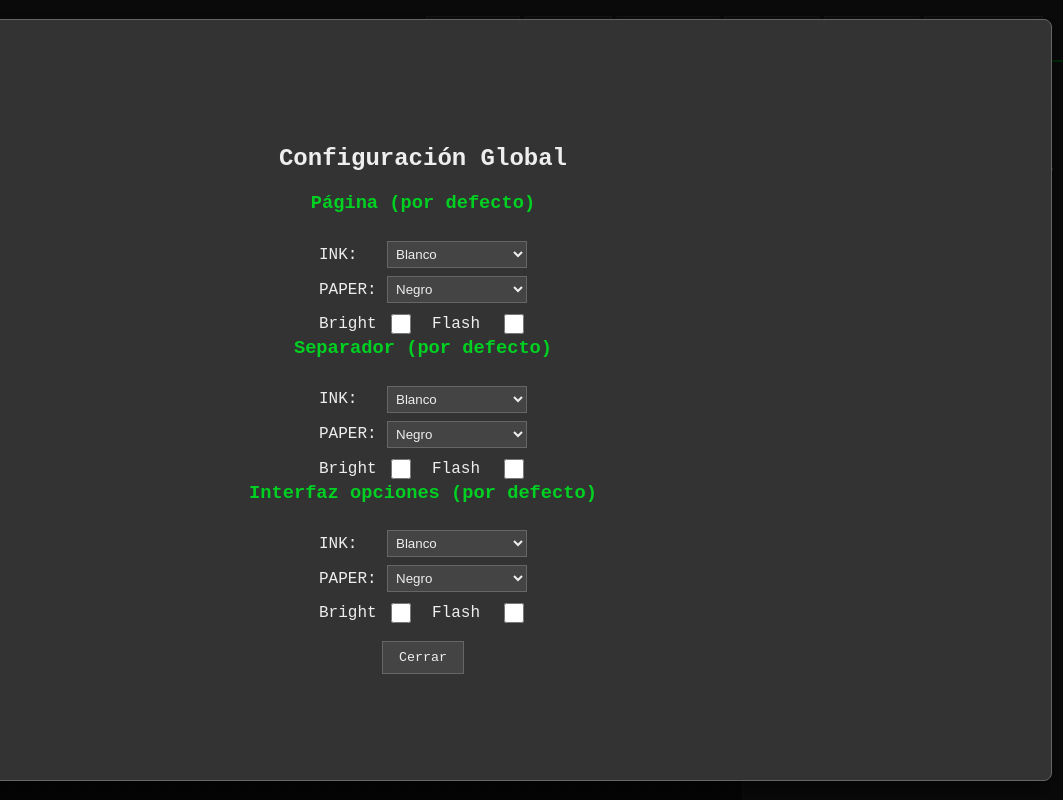
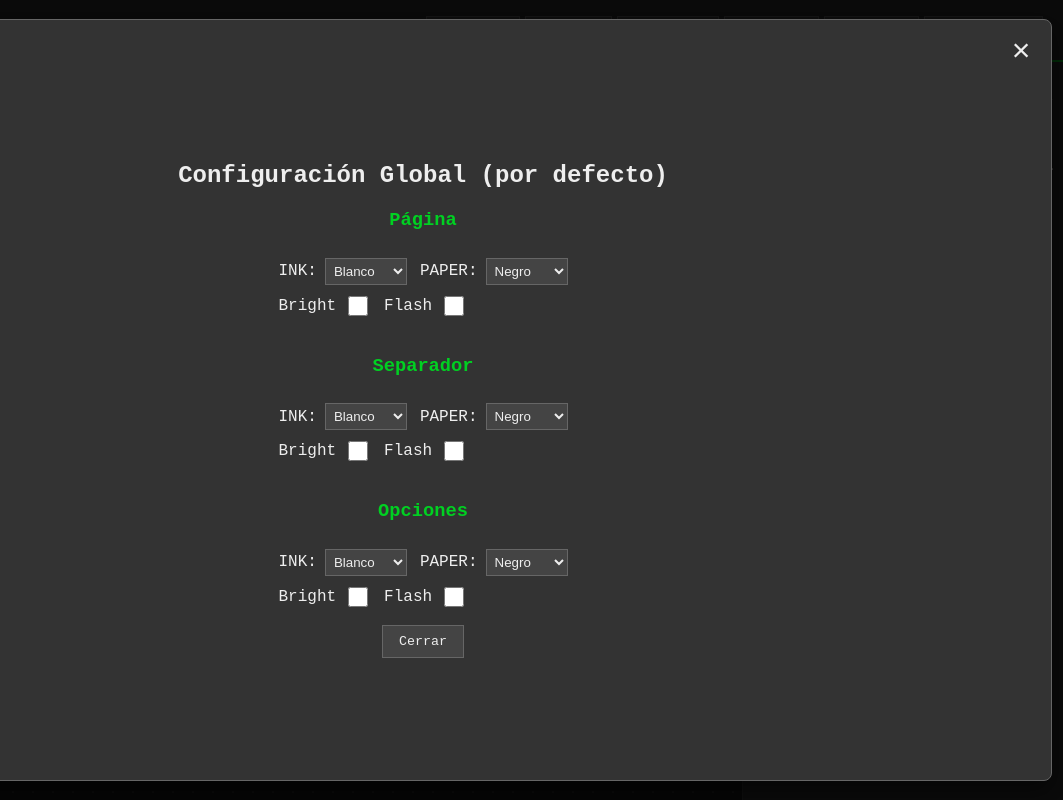
Before and after one commit to rtorralba/zx-story-flow, a website built with Vite: page index.html in a window 1280 px wide. Both pictures are taken after a click on the button "⚙️ Config". Shown: the full height of the page, 217-1280 px from the left. Built offline with nearby package versions, Linux system fonts and the light colour scheme; a web font is replaced by a local one.

Commit message:
feat: add close button functionality to global config modal and improve styling

```diff
--- a/index.html
+++ b/index.html
@@ -59,7 +59,7 @@
                     <div class="config-row">
                         <label>
                             <input type="checkbox" id="use-custom-config">
-                            Usar configuración específica
+                            Configuración específica
                         </label>
                     </div>
                     <div id="custom-config-content" style="display: none;">
@@ -77,9 +77,7 @@
                                 <option value="yellow">Amarillo</option>
                                 <option value="white">Blanco</option>
                             </select>
-                        </div>
-                        <div class="config-row">
-                            <label for="page-paper">PAPER:</label>
+                            <label for="page-paper" style="margin-left: 5px;">PAPER:</label>
                             <select id="page-paper" name="page-paper">
                                 <option value="black">Negro</option>
                                 <option value="blue">Azul</option>
@@ -94,7 +92,7 @@
                         <div class="config-row">
                             <label for="page-bright">Bright</label>
                             <input type="checkbox" id="page-bright" name="page-bright">
-                            <label for="page-flash" style="margin-left: 10px;">Flash</label>
+                            <label for="page-flash" style="margin-left: 5px;">Flash</label>
                             <input type="checkbox" id="page-flash" name="page-flash">
                         </div>
                     </div>
@@ -112,9 +110,7 @@
                                 <option value="yellow">Amarillo</option>
                                 <option value="white">Blanco</option>
                             </select>
-                        </div>
-                        <div class="config-row">
-                            <label for="separator-paper">PAPER:</label>
+                            <label for="separator-paper" style="margin-left: 5px;">PAPER:</label>
                             <select id="separator-paper" name="separator-paper">
                                 <option value="black">Negro</option>
                                 <option value="blue">Azul</option>
@@ -129,11 +125,11 @@
                         <div class="config-row">
                             <label for="separator-bright">Bright</label>
                             <input type="checkbox" id="separator-bright" name="separator-bright">
-                            <label for="separator-flash" style="margin-left: 10px;">Flash</label>
+                            <label for="separator-flash" style="margin-left: 5px;">Flash</label>
                             <input type="checkbox" id="separator-flash" name="separator-flash">
                         </div>
                     </div>
-                    <h3>Interfaz opciones</h3>
+                    <h3>Opciones</h3>
                     <div class="config-options">
                         <div class="config-row">
                             <label for="interface-ink">INK:</label>
@@ -147,9 +143,7 @@
                                 <option value="yellow">Amarillo</option>
                                 <option value="white">Blanco</option>
                             </select>
-                        </div>
-                        <div class="config-row">
-                            <label for="interface-paper">PAPER:</label>
+                            <label for="interface-paper" style="margin-left: 5px;">PAPER:</label>
                             <select id="interface-paper" name="interface-paper">
                                 <option value="black">Negro</option>
                                 <option value="blue">Azul</option>
@@ -164,7 +158,7 @@
                         <div class="config-row">
                             <label for="interface-bright">Bright</label>
                             <input type="checkbox" id="interface-bright" name="interface-bright">
-                            <label for="interface-flash" style="margin-left: 10px;">Flash</label>
+                            <label for="interface-flash" style="margin-left: 5px;">Flash</label>
                             <input type="checkbox" id="interface-flash" name="interface-flash">
                         </div>
                     </div>
@@ -177,8 +171,9 @@
     <!-- Modal de configuración global -->
     <div id="global-config-modal" class="modal-overlay" style="display: none;">
         <div class="modal-content">
-            <h2>Configuración Global</h2>
-            <h3>Página (por defecto)</h3>
+            <button class="modal-close-btn" id="modal-close-btn">&times;</button>
+            <h2>Configuración Global (por defecto)</h2>
+            <h3>Página</h3>
             <div class="config-options">
                 <div class="config-row">
                     <label for="global-page-ink">INK:</label>
@@ -192,9 +187,7 @@
                         <option value="yellow">Amarillo</option>
                         <option value="white" selected>Blanco</option>
                     </select>
-                </div>
-                <div class="config-row">
-                    <label for="global-page-paper">PAPER:</label>
+                    <label for="global-page-paper" style="margin-left: 5px;">PAPER:</label>
                     <select id="global-page-paper">
                         <option value="black" selected>Negro</option>
                         <option value="blue">Azul</option>
@@ -209,11 +202,12 @@
                 <div class="config-row">
                     <label for="global-page-bright">Bright</label>
                     <input type="checkbox" id="global-page-bright">
-                    <label for="global-page-flash" style="margin-left: 10px;">Flash</label>
+                    <label for="global-page-flash" style="margin-left: 5px;">Flash</label>
                     <input type="checkbox" id="global-page-flash">
                 </div>
             </div>
-            <h3>Separador (por defecto)</h3>
+            <br><br>
+            <h3>Separador</h3>
             <div class="config-options">
                 <div class="config-row">
                     <label for="global-separator-ink">INK:</label>
@@ -227,9 +221,7 @@
                         <option value="yellow">Amarillo</option>
                         <option value="white" selected>Blanco</option>
                     </select>
-                </div>
-                <div class="config-row">
-                    <label for="global-separator-paper">PAPER:</label>
+                    <label for="global-separator-paper" style="margin-left: 5px;">PAPER:</label>
                     <select id="global-separator-paper">
                         <option value="black" selected>Negro</option>
                         <option value="blue">Azul</option>
@@ -244,11 +236,12 @@
                 <div class="config-row">
                     <label for="global-separator-bright">Bright</label>
                     <input type="checkbox" id="global-separator-bright">
-                    <label for="global-separator-flash" style="margin-left: 10px;">Flash</label>
+                    <label for="global-separator-flash" style="margin-left: 5px;">Flash</label>
                     <input type="checkbox" id="global-separator-flash">
                 </div>
             </div>
-            <h3>Interfaz opciones (por defecto)</h3>
+            <br><br>
+            <h3>Opciones</h3>
             <div class="config-options">
                 <div class="config-row">
                     <label for="global-interface-ink">INK:</label>
@@ -262,9 +255,7 @@
                         <option value="yellow">Amarillo</option>
                         <option value="white" selected>Blanco</option>
                     </select>
-                </div>
-                <div class="config-row">
-                    <label for="global-interface-paper">PAPER:</label>
+                    <label for="global-interface-paper" style="margin-left: 5px;">PAPER:</label>
                     <select id="global-interface-paper">
                         <option value="black" selected>Negro</option>
                         <option value="blue">Azul</option>
@@ -279,7 +270,7 @@
                 <div class="config-row">
                     <label for="global-interface-bright">Bright</label>
                     <input type="checkbox" id="global-interface-bright">
-                    <label for="global-interface-flash" style="margin-left: 10px;">Flash</label>
+                    <label for="global-interface-flash" style="margin-left: 5px;">Flash</label>
                     <input type="checkbox" id="global-interface-flash">
                 </div>
             </div>
--- a/js/app.js
+++ b/js/app.js
@@ -99,6 +99,12 @@ document.addEventListener('DOMContentLoaded', () => {
 
     // Cerrar modal de configuración global
     document.getElementById('close-global-config').addEventListener('click', () => {
+        saveGlobalConfig();
+        globalConfigModal.style.display = 'none';
+    });
+
+    // Cerrar modal con botón X
+    document.getElementById('modal-close-btn').addEventListener('click', () => {
         saveGlobalConfig();
         globalConfigModal.style.display = 'none';
     });
@@ -594,6 +600,14 @@ document.addEventListener('DOMContentLoaded', () => {
             const modalContent = document.createElement('div');
             modalContent.className = 'modal-content';
 
+            // Close button
+            const closeBtn = document.createElement('button');
+            closeBtn.className = 'modal-close-btn';
+            closeBtn.innerHTML = '&times;';
+            closeBtn.addEventListener('click', () => {
+                overlay.remove();
+            });
+
             const title = document.createElement('h3');
             title.textContent = 'Edit Screen Text';
 
@@ -671,6 +685,7 @@ document.addEventListener('DOMContentLoaded', () => {
 
             btnContainer.appendChild(cancelBtn);
             btnContainer.appendChild(saveBtn);
+            modalContent.appendChild(closeBtn);
             modalContent.appendChild(title);
             modalContent.appendChild(crtTv);
             modalContent.appendChild(btnContainer);
--- a/style.css
+++ b/style.css
@@ -228,6 +228,31 @@ canvas {
     border: 1px solid var(--node-border);
     align-items: center;
     justify-content: center;
+    position: relative;
+}
+
+.modal-close-btn {
+    position: absolute;
+    top: 10px;
+    right: 10px;
+    background: transparent;
+    border: none;
+    color: var(--text-color);
+    font-size: 32px;
+    cursor: pointer;
+    width: 40px;
+    height: 40px;
+    display: flex;
+    align-items: center;
+    justify-content: center;
+    line-height: 1;
+    padding: 0;
+    transition: all 0.2s;
+}
+
+.modal-close-btn:hover {
+    color: var(--accent-color);
+    transform: scale(1.1);
 }
 
 .modal-content h3 {
@@ -418,10 +443,6 @@ canvas {
     gap: 8px;
 }
 
-.config-row label {
-    min-width: 60px;
-}
-
 .config-row select {
     flex: 1;
     padding: 4px;
```
